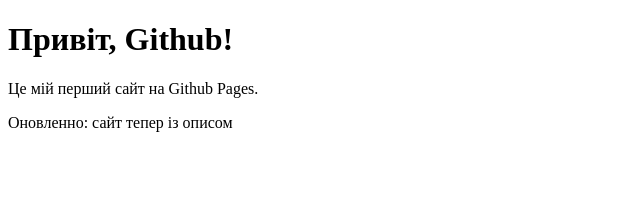
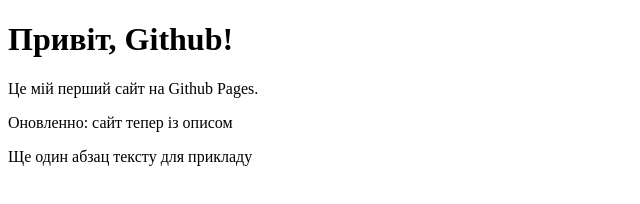
Before and after one commit to karolinazimena-source/my-first-page, a plain HTML site: page index.html in a window 1280 px wide. Shown: the whole page, without its empty margins (0-640 px from the left). Drawn offline with Linux system fonts and the light colour scheme.

Commit message:
feat:added p to main page

```diff
--- a/index.html
+++ b/index.html
@@ -9,5 +9,6 @@
     <h1>Привіт, Github!</h1>
     <p>Це мій перший сайт на Github Pages.</p>
     <p>Оновленно: сайт тепер із описом</p>
+    <p>Ще один абзац тексту для прикладу</p>
 </body>
 </html>
```
